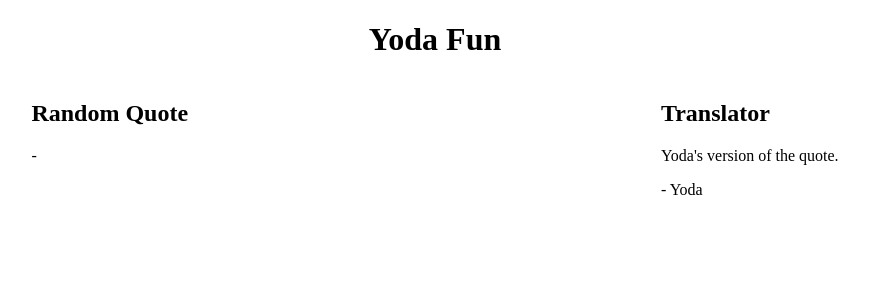
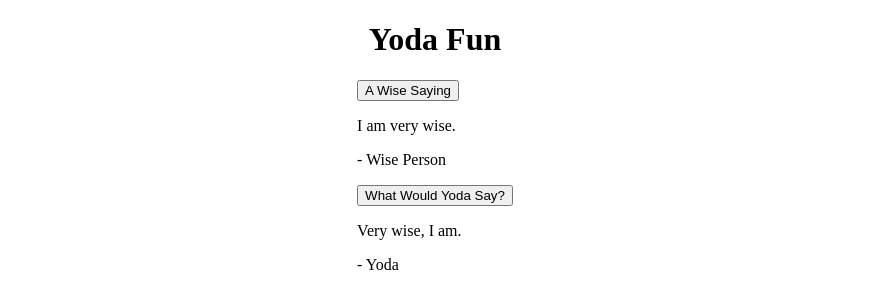
Before and after one commit to marthasharpe/Pig-Latin-Wisdom, a React (Create React App) app: page / in a window 1280 px wide. Shown: the top 308 px of the page, without its empty margins (205-1074 px from the left). Built offline with nearby package versions, Linux system fonts and the light colour scheme; no server answers.

Commit message:
Translator working but not great

```diff
--- a/src/App.js
+++ b/src/App.js
@@ -1,15 +1,14 @@
 import React from 'react';
 import './App.css';
 import RandomQuote from './RandomQuote';
-import Translator from './Translator';
 
 function App() {
+
   return (
     <div className="App">
       <h1>Yoda Fun</h1>
       <div className="app-container">
         <RandomQuote />
-        <Translator />
       </div>
     </div>
   );
--- a/src/RandomQuote.js
+++ b/src/RandomQuote.js
@@ -1,12 +1,12 @@
-import React, { useState, useEffect } from 'react';
+import React, { useState } from 'react';
 import './RandomQuote.css';
+import Translator from './Translator';
 
 const RandomQuote = () => {
+  const [ quote, setQuote ] = useState('I am very wise.');
+  const [ author, setAuthor] = useState('Wise Person');
 
-  const [ quote, setQuote ] = useState('');
-  const [ author, setAuthor] = useState('');
-
-  useEffect(() => {
+  const fetchQuote = () => {
     fetch('https://api.quotable.io/random')
       .then(response => response.json())
       .then(data => {
@@ -14,13 +14,13 @@ const RandomQuote = () => {
         setQuote(data.content);
         setAuthor(data.author);
       })
-  }, []);
-
+    }
   return (
     <div className="quote-container">
-      <h2>Random Quote</h2>
+      <button onClick={fetchQuote}>A Wise Saying</button>
       <p>{quote}</p>
       <p>- {author}</p>
+      <Translator quote={quote}/>
     </div>
   );
 }
--- a/src/Translator.js
+++ b/src/Translator.js
@@ -1,17 +1,27 @@
-import React from 'react';
+import React, { useState } from 'react';
 import './Translator.css';
 
-const Translator = () => {
+const Translator = ({ quote }) => {
 
-  // const baseUrl = 'http://yoda-api.appspot.com/api/v1/yodish?text';
-  // const string = {quote};
-  // const completeUrl = baseUrl + encodeURIComponent(string);
-  // console.log(completeUrl);
+  const [ yodish, setYodish ] = useState('Very wise, I am.')
+
+  const baseUrl = 'https://cors-anywhere.herokuapp.com/http://yoda-api.appspot.com/api/v1/yodish?text=';
+  const encodedString = encodeURIComponent(quote);
+  const completeUrl = baseUrl + encodedString;
+
+  const fetchYoda = () => {
+    console.log(completeUrl);
+    fetch(completeUrl)
+      .then(response => response.json())
+      .then(data => {
+        setYodish(data.yodish);
+      })
+    }
 
   return (
     <div className="translator-container">
-      <h2>Translator</h2>
-      <p>Yoda's version of the quote.</p>
+      <button onClick={fetchYoda}>What Would Yoda Say?</button>
+      <p>{yodish}</p>
       <p>- Yoda</p>
     </div>
   );
```
Also changed, not shown: src/useFetch.js (deleted, +0 -21 lines). Lines whose indentation alone changed are shown as unchanged.
